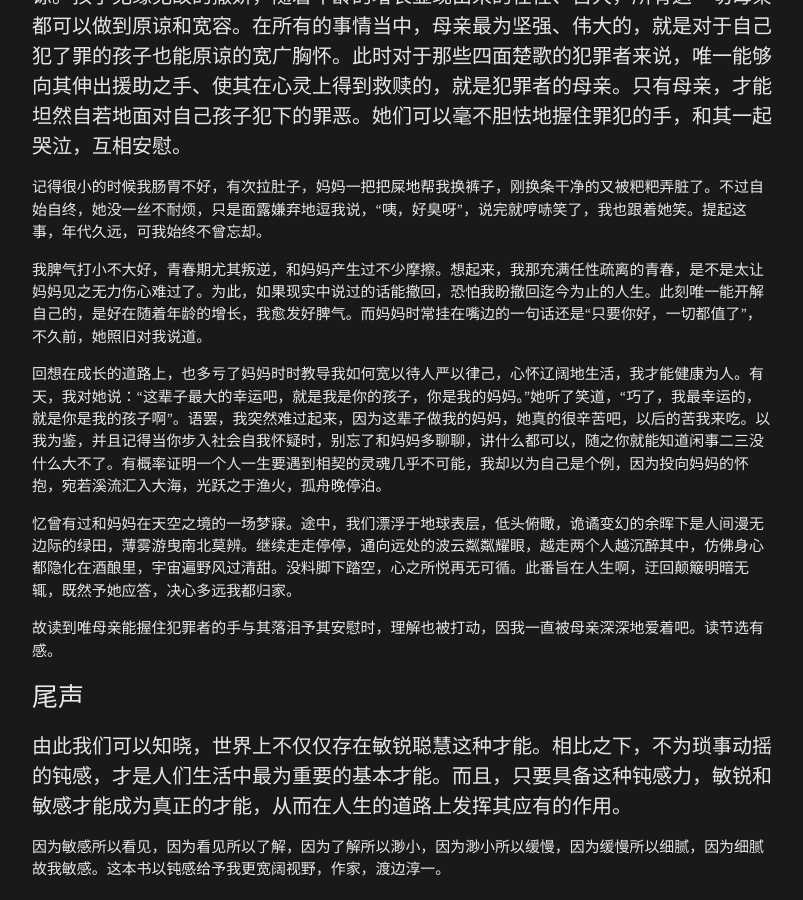
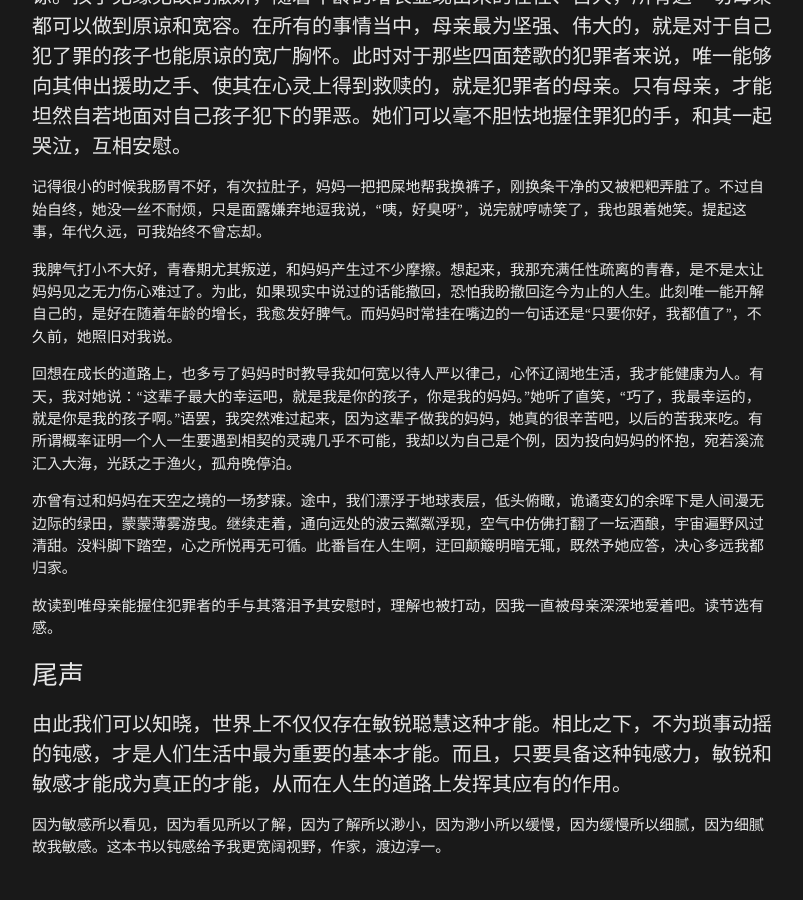
Before and after one commit to omsiel/omsiel.github.io, a Jekyll site: the page built from _posts/2019-05-21-钝感力.md, in a window 1280 px wide and 900 px high, scrolled down 4716 px. Shown: the whole window, without its empty margins (238-1041 px from the left). Built offline with Jekyll 4.4.1, drawn with Linux system fonts in a browser that asks for light colours; nearby versions of some CDN libraries.

Commit message:
修改文章

```diff
--- a/_posts/2019-05-21-钝感力.md
+++ b/_posts/2019-05-21-钝感力.md
@@ -126,11 +126,11 @@ categories: note
 
 ##### 记得很小的时候我肠胃不好，有次拉肚子，妈妈一把把屎地帮我换裤子，刚换条干净的又被粑粑弄脏了。不过自始自终，她没一丝不耐烦，只是面露嫌弃地逗我说，“咦，好臭呀”，说完就哼哧笑了，我也跟着她笑。提起这事，年代久远，可我始终不曾忘却。
 
-##### 我脾气打小不大好，青春期尤其叛逆，和妈妈产生过不少摩擦。想起来，我那充满任性疏离的青春，是不是太让妈妈见之无力伤心难过了。为此，如果现实中说过的话能撤回，恐怕我盼撤回迄今为止的人生。此刻唯一能开解自己的，是好在随着年龄的增长，我愈发好脾气。而妈妈时常挂在嘴边的一句话还是“只要你好，一切都值了”，不久前，她照旧对我说道。
+##### 我脾气打小不大好，青春期尤其叛逆，和妈妈产生过不少摩擦。想起来，我那充满任性疏离的青春，是不是太让妈妈见之无力伤心难过了。为此，如果现实中说过的话能撤回，恐怕我盼撤回迄今为止的人生。此刻唯一能开解自己的，是好在随着年龄的增长，我愈发好脾气。而妈妈时常挂在嘴边的一句话还是“只要你好，我都值了”，不久前，她照旧对我说。
 
-##### 回想在成长的道路上，也多亏了妈妈时时教导我如何宽以待人严以律己，心怀辽阔地生活，我才能健康为人。有天，我对她说：“这辈子最大的幸运吧，就是我是你的孩子，你是我的妈妈。”她听了笑道，“巧了，我最幸运的，就是你是我的孩子啊”。语罢，我突然难过起来，因为这辈子做我的妈妈，她真的很辛苦吧，以后的苦我来吃。以我为鉴，并且记得当你步入社会自我怀疑时，别忘了和妈妈多聊聊，讲什么都可以，随之你就能知道闲事二三没什么大不了。有概率证明一个人一生要遇到相契的灵魂几乎不可能，我却以为自己是个例，因为投向妈妈的怀抱，宛若溪流汇入大海，光跃之于渔火，孤舟晚停泊。
+##### 回想在成长的道路上，也多亏了妈妈时时教导我如何宽以待人严以律己，心怀辽阔地生活，我才能健康为人。有天，我对她说：“这辈子最大的幸运吧，就是我是你的孩子，你是我的妈妈。”她听了直笑，“巧了，我最幸运的，就是你是我的孩子啊。”语罢，我突然难过起来，因为这辈子做我的妈妈，她真的很辛苦吧，以后的苦我来吃。有所谓概率证明一个人一生要遇到相契的灵魂几乎不可能，我却以为自己是个例，因为投向妈妈的怀抱，宛若溪流汇入大海，光跃之于渔火，孤舟晚停泊。
 
-##### 忆曾有过和妈妈在天空之境的一场梦寐。途中，我们漂浮于地球表层，低头俯瞰，诡谲变幻的余晖下是人间漫无边际的绿田，薄雾游曳南北莫辨。继续走走停停，通向远处的波云粼粼耀眼，越走两个人越沉醉其中，仿佛身心都隐化在酒酿里，宇宙遍野风过清甜。没料脚下踏空，心之所悦再无可循。此番旨在人生啊，迂回颠簸明暗无辄，既然予她应答，决心多远我都归家。
+##### 亦曾有过和妈妈在天空之境的一场梦寐。途中，我们漂浮于地球表层，低头俯瞰，诡谲变幻的余晖下是人间漫无边际的绿田，蒙蒙薄雾游曳。继续走着，通向远处的波云粼粼浮现，空气中仿佛打翻了一坛酒酿，宇宙遍野风过清甜。没料脚下踏空，心之所悦再无可循。此番旨在人生啊，迂回颠簸明暗无辄，既然予她应答，决心多远我都归家。
 
 ##### 故读到唯母亲能握住犯罪者的手与其落泪予其安慰时，理解也被打动，因我一直被母亲深深地爱着吧。读节选有感。
 
```
